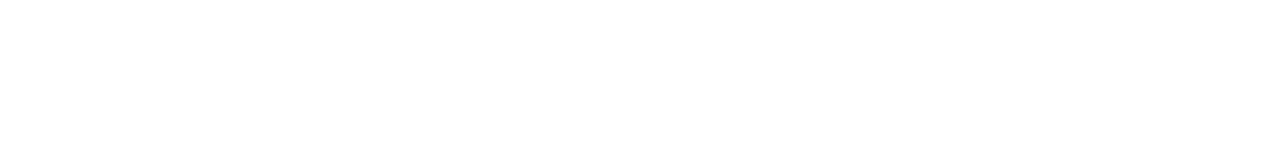
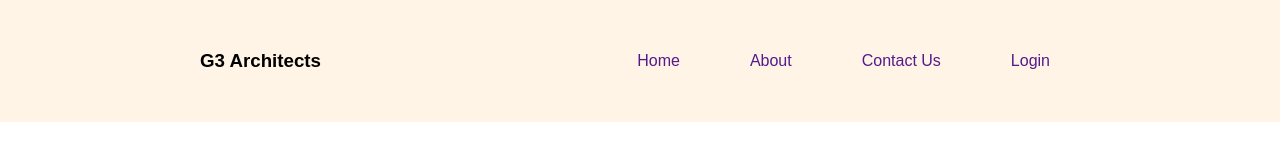
Before and after one commit to MushfikShahed/g3-architect-website, a plain HTML site: page index.html in a window 1280 px wide. Drawn offline with Linux system fonts and the light colour scheme.

Commit message:
nav section complete

```diff
--- a/index.html
+++ b/index.html
@@ -4,8 +4,23 @@
     <meta charset="UTF-8">
     <meta name="viewport" content="width=device-width, initial-scale=1.0">
     <title>G3 Architect</title>
+    <link rel="stylesheet" href="styles.css">
 </head>
 <body>
-
+    <header>
+        <!-- nav section -->
+        <nav class="nav-container">
+            <h3 class="nav-tittle">G3 Architects</h3>
+            <ul>
+                <li><a href="">Home</a></li>
+                <li><a href="">About</a></li>
+                <li><a href="">Contact Us</a></li>
+                <li><a href="">Login</a></li>
+            </ul>
+        </nav>
+        <!--  -->
+    </header>
+    <main></main>
+    <footer></footer>
 </body>
 </html>
--- a/styles.css
+++ b/styles.css
@@ -0,0 +1,38 @@
+*{
+    margin: 0;
+    padding: 0;
+}
+
+/* Google fonts */
+@import url('https://fonts.googleapis.com/css2?family=Lato:ital,wght@0,400;0,700;1,400&family=Open+Sans:wght@400;700;800&family=Work+Sans:wght@400;500;600;700;800&display=swap');
+
+/* shared styles */
+* {
+    font-family: 'Lato', sans-serif;
+    font-family: 'Open Sans', sans-serif;
+    font-family: 'Work Sans', sans-serif;
+}
+
+header {
+    background: rgba(255, 144, 14, 0.10);
+    padding: 50px 200px;
+}
+.nav-container{
+    display: flex;
+    justify-content: space-between;
+    align-items: center;
+}
+.nav-container > ul {
+    display: flex;
+    gap: 40px;
+}
+.nav-container li {
+    list-style: none;
+    margin-right: 30px;
+    font-weight: 500;
+    font-size: 1rem;
+}
+
+.nav-container a {
+    text-decoration: none;
+}
```
